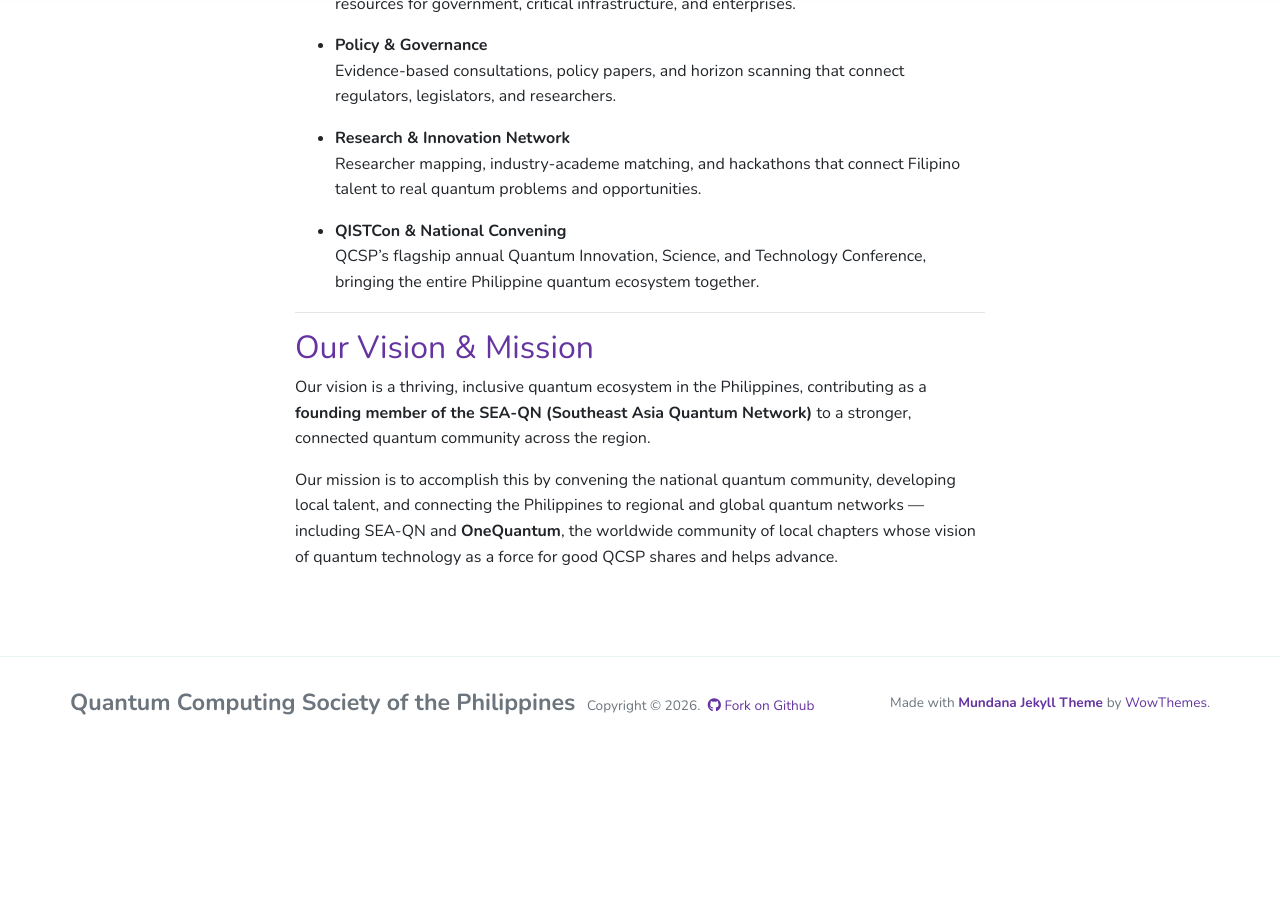
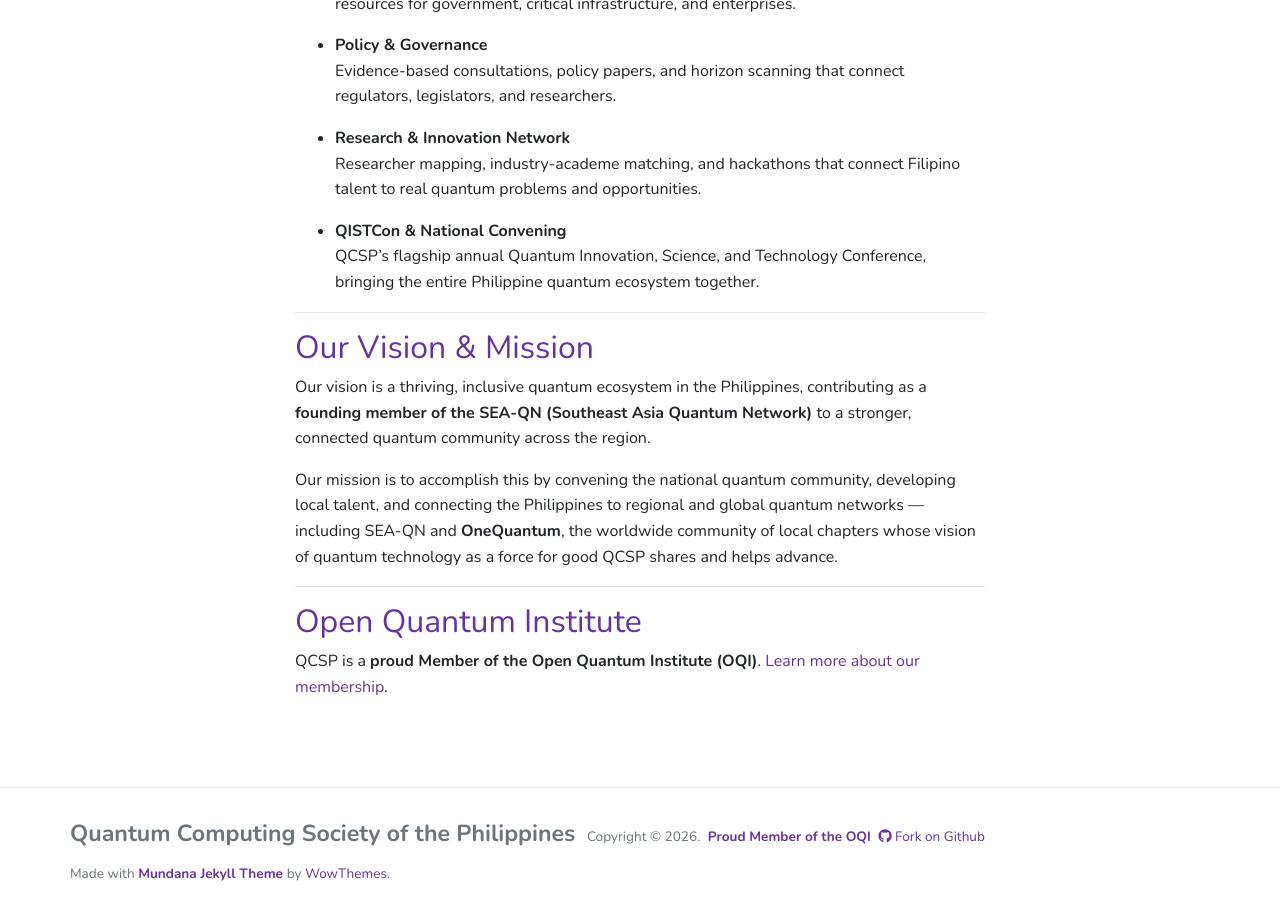
Before and after one commit to corpbob-qcsp/Quantum-Computing-Philippines.github.io, a Jekyll site: the page built from _pages/about.md, in a window 1280 px wide and 900 px high, scrolled down 1449 px. Built offline with Jekyll 4.4.1, drawn with Linux system fonts in a browser that asks for light colours; nearby versions of some CDN libraries; before the commit the page ends 2197 px from its top, so only the background shows below that.

Commit message:
add membership to OQI

```diff
--- a/_layouts/default.html
+++ b/_layouts/default.html
@@ -81,6 +81,7 @@
             <div>
                 <span class="navbar-brand mr-2 mb-0"><strong>Quantum Computing Society of the Philippines</strong></span>
                 <span>Copyright © <script>document.write(new Date().getFullYear())</script>.</span>
+                <a class="text-dark font-weight-bold ml-1" href="{{site.baseurl}}/oqi-membership.html">Proud Member of the OQI</a>
 
                 <!--  Github Repo Star Btn-->
                 <a class="text-dark ml-1" target="_blank" href="https://github.com/wowthemesnet/mundana-theme-jekyll"><i class="fab fa-github"></i> Fork on Github</a>
--- a/_pages/about.md
+++ b/_pages/about.md
@@ -52,3 +52,11 @@ We work to **raise awareness**, **develop local talent**, and **build real-world
 Our vision is a thriving, inclusive quantum ecosystem in the Philippines, contributing as a **founding member of the SEA-QN (Southeast Asia Quantum Network)** to a stronger, connected quantum community across the region.
 
 Our mission is to accomplish this by convening the national quantum community, developing local talent, and connecting the Philippines to regional and global quantum networks — including SEA-QN and **OneQuantum**, the worldwide community of local chapters whose vision of quantum technology as a force for good QCSP shares and helps advance.
+
+
+
+---
+
+## Open Quantum Institute
+
+QCSP is a **proud Member of the Open Quantum Institute (OQI)**. [Learn more about our membership]({{site.baseurl}}/oqi-membership.html).
--- a/index.html
+++ b/index.html
@@ -54,6 +54,7 @@ description: "Welcome to a global community of Quantum Computing!"
                 </p>
 
                 <a href="{{site.baseurl}}/about.html" class="btn btn-dark">Read More</a>
+                <p class="mt-3 mb-0"><a href="{{site.baseurl}}/oqi-membership.html" class="font-weight-bold" style="color: #6534a0;">Proud Member of the OQI</a></p>
             </div>
             <div class="col-md-6 d-none d-md-block pr-0" style="background-size:cover;background-image:url({{site.baseurl}}/assets/images/wTagline.png);">	</div>
         </div>
```
Also changed, not shown: _pages/oqi-membership.md (added, +10 -0 lines).
